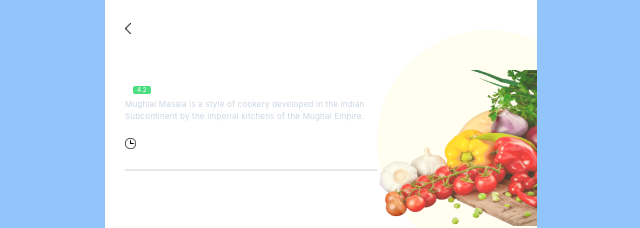
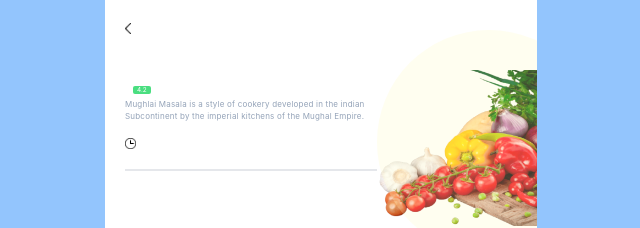
Before and after one commit to warriorBunny013/chefkart, a React (Create React App) app: page /details in a window 1280 px wide. Shown: the top 228 px of the page, without its empty margins (319-959 px from the left). Built offline with nearby package versions, Linux system fonts and the light colour scheme; no server answers.

Commit message:
added contrast

```diff
--- a/src/components/Details.jsx
+++ b/src/components/Details.jsx
@@ -17,7 +17,7 @@ const Details = () => {
             <div className=' '>
                 <div className=''>
             <div className='flex gap-2'><span className='text-xl whitespace-nowrap font-bold mb-2'>{details?.name}</span><div className='mt-1'><span className='bg-green-400 text-white px-1 rounded-sm text-[0.4rem]'>4.2</span></div></div>
-            <div className='text-[0.5rem]  tracking-wide text-slate-300 '>Mughlai Masala is a style of cookery developed in the indian Subcontinent by the imperial kitchens of the Mughal Empire.</div>
+            <div className='text-[0.5rem]  tracking-wide text-slate-400 '>Mughlai Masala is a style of cookery developed in the indian Subcontinent by the imperial kitchens of the Mughal Empire.</div>
             </div>
             <div className='text-xs pb-5 pt-3 border-b-2 flex font-medium'>
                 <img alt="clock" className="w-[0.7rem] h-[0.7rem] mt-[0.2rem] mr-2" src="clock.png" />
```
